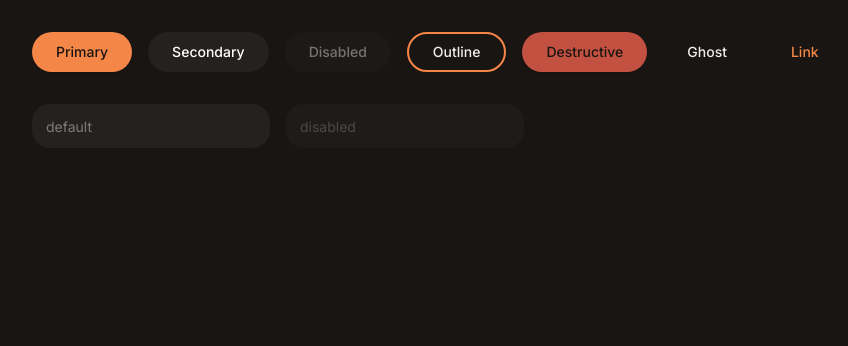
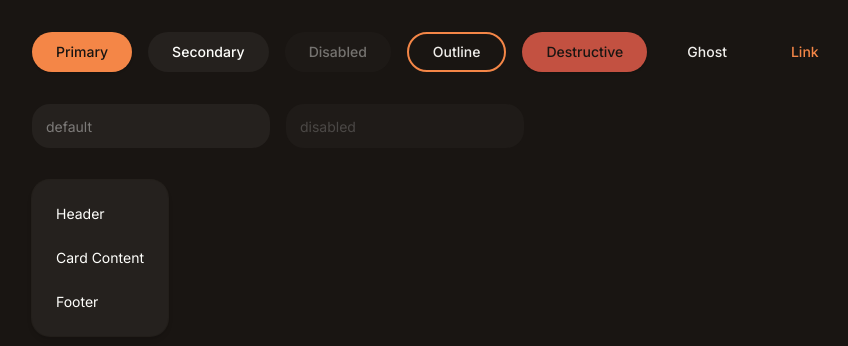
Before and after one commit to Cyrexart/shrimps-cn, a Next.js app: page / in a window 1280 px wide. Shown: the top 346 px of the page, without its empty margins (0-848 px from the left). Built offline with nearby package versions, Linux system fonts and the light colour scheme.

Commit message:
Added Card component

```diff
--- /dev/null
+++ b/registry/ui/card.tsx
@@ -0,0 +1,108 @@
+import * as React from "react"
+import { cn } from "@/lib/utils"
+
+export interface CardProps extends React.ComponentProps<"div"> {
+  size?: "default" | "sm"
+  hoverable?: boolean
+}
+
+function Card({ className, size = "default", hoverable, ...props }: CardProps) {
+  return (
+    <div
+      data-slot="card"
+      data-size={size}
+      className={cn(
+        "flex flex-col overflow-hidden",
+        "gap-(--card-spacing) py-(--card-spacing)",
+        "[--card-spacing:--spacing(6)] data-[size=sm]:[--card-spacing:--spacing(4)]",
+        "bg-surface rounded-lg shadow-md ring-1 ring-text/5 dark:ring-text/10",
+        "text-sm text-on-surface",
+        "transition-all duration-base ease-out",
+        hoverable && "cursor-pointer hover:-translate-y-1 hover:shadow-lg hover:ring-text/10",
+        "has-[>img:first-child]:pt-0",
+        className
+      )}
+      {...props}
+    />
+  )
+}
+
+function CardHeader({ className, ...props }: React.ComponentProps<"div">) {
+  return (
+    <div
+      data-slot="card-header"
+      className={cn(
+        "grid auto-rows-min items-start",
+        "has-data-[slot=card-action]:grid-cols-[1fr_auto]",
+        "has-data-[slot=card-description]:grid-rows-[auto_auto]",
+        "gap-1.5 px-(--card-spacing) [.border-b]:pb-(--card-spacing)",
+        className
+      )}
+      {...props}
+    />
+  )
+}
+
+function CardTitle({ className, ...props }: React.ComponentProps<"div">) {
+  return (
+    <div
+      data-slot="card-title"
+      className={cn("text-base font-medium", className)}
+      {...props}
+    />
+  )
+}
+
+function CardDescription({ className, ...props }: React.ComponentProps<"div">) {
+  return (
+    <div
+      data-slot="card-description"
+      className={cn("text-sm text-on-muted", className)}
+      {...props}
+    />
+  )
+}
+
+function CardAction({ className, ...props }: React.ComponentProps<"div">) {
+  return (
+    <div
+      data-slot="card-action"
+      className={cn("col-start-2 row-span-2 row-start-1 self-start justify-self-end", className)}
+      {...props}
+    />
+  )
+}
+
+function CardContent({ className, ...props }: React.ComponentProps<"div">) {
+  return (
+    <div
+      data-slot="card-content"
+      className={cn("px-(--card-spacing)", className)}
+      {...props}
+    />
+  )
+}
+
+function CardFooter({ className, ...props }: React.ComponentProps<"div">) {
+  return (
+    <div
+      data-slot="card-footer"
+      className={cn(
+        "flex items-center",
+        "px-(--card-spacing) [.border-t]:pt-(--card-spacing)",
+        className
+      )}
+      {...props}
+    />
+  )
+}
+
+export {
+  Card,
+  CardHeader,
+  CardFooter,
+  CardTitle,
+  CardAction,
+  CardDescription,
+  CardContent,
+}
--- a/src/app/page.tsx
+++ b/src/app/page.tsx
@@ -1,4 +1,5 @@
 import { Button } from "@/components/ui/button";
+import { Card, CardContent, CardFooter, CardHeader } from "@/components/ui/card";
 import { Input } from "@/components/ui/input";
 
 export default function Home() {
@@ -17,6 +18,19 @@ export default function Home() {
         <Input placeholder="default" className="w-fit" />
         <Input disabled placeholder="disabled" className="w-fit" />
       </section>
+      <section id="cards" className="flex gap-4">
+        <Card>
+          <CardHeader>
+            Header
+          </CardHeader>
+          <CardContent>
+            Card Content
+          </CardContent>
+          <CardFooter>
+            Footer
+          </CardFooter>
+        </Card>
+      </section>
     </main>
   )
 }
--- /dev/null
+++ b/src/components/ui/card.tsx
@@ -0,0 +1,108 @@
+import * as React from "react"
+import { cn } from "@/lib/utils"
+
+export interface CardProps extends React.ComponentProps<"div"> {
+  size?: "default" | "sm"
+  hoverable?: boolean
+}
+
+function Card({ className, size = "default", hoverable, ...props }: CardProps) {
+  return (
+    <div
+      data-slot="card"
+      data-size={size}
+      className={cn(
+        "flex flex-col overflow-hidden",
+        "gap-(--card-spacing) py-(--card-spacing)",
+        "[--card-spacing:--spacing(6)] data-[size=sm]:[--card-spacing:--spacing(4)]",
+        "bg-surface rounded-lg shadow-md ring-1 ring-text/5 dark:ring-text/10",
+        "text-sm text-on-surface",
+        "transition-all duration-base ease-out",
+        hoverable && "cursor-pointer hover:-translate-y-1 hover:shadow-lg hover:ring-text/10",
+        "has-[>img:first-child]:pt-0",
+        className
+      )}
+      {...props}
+    />
+  )
+}
+
+function CardHeader({ className, ...props }: React.ComponentProps<"div">) {
+  return (
+    <div
+      data-slot="card-header"
+      className={cn(
+        "grid auto-rows-min items-start",
+        "has-data-[slot=card-action]:grid-cols-[1fr_auto]",
+        "has-data-[slot=card-description]:grid-rows-[auto_auto]",
+        "gap-1.5 px-(--card-spacing) [.border-b]:pb-(--card-spacing)",
+        className
+      )}
+      {...props}
+    />
+  )
+}
+
+function CardTitle({ className, ...props }: React.ComponentProps<"div">) {
+  return (
+    <div
+      data-slot="card-title"
+      className={cn("text-base font-medium", className)}
+      {...props}
+    />
+  )
+}
+
+function CardDescription({ className, ...props }: React.ComponentProps<"div">) {
+  return (
+    <div
+      data-slot="card-description"
+      className={cn("text-sm text-on-muted", className)}
+      {...props}
+    />
+  )
+}
+
+function CardAction({ className, ...props }: React.ComponentProps<"div">) {
+  return (
+    <div
+      data-slot="card-action"
+      className={cn("col-start-2 row-span-2 row-start-1 self-start justify-self-end", className)}
+      {...props}
+    />
+  )
+}
+
+function CardContent({ className, ...props }: React.ComponentProps<"div">) {
+  return (
+    <div
+      data-slot="card-content"
+      className={cn("px-(--card-spacing)", className)}
+      {...props}
+    />
+  )
+}
+
+function CardFooter({ className, ...props }: React.ComponentProps<"div">) {
+  return (
+    <div
+      data-slot="card-footer"
+      className={cn(
+        "flex items-center",
+        "px-(--card-spacing) [.border-t]:pt-(--card-spacing)",
+        className
+      )}
+      {...props}
+    />
+  )
+}
+
+export {
+  Card,
+  CardHeader,
+  CardFooter,
+  CardTitle,
+  CardAction,
+  CardDescription,
+  CardContent,
+}
```
